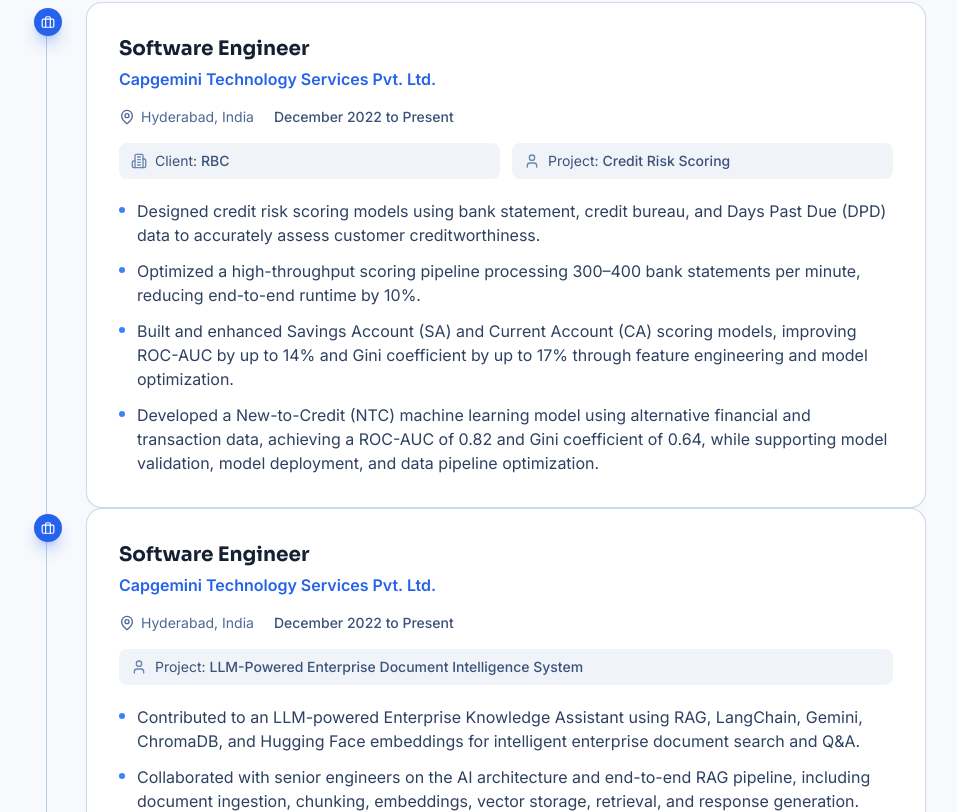
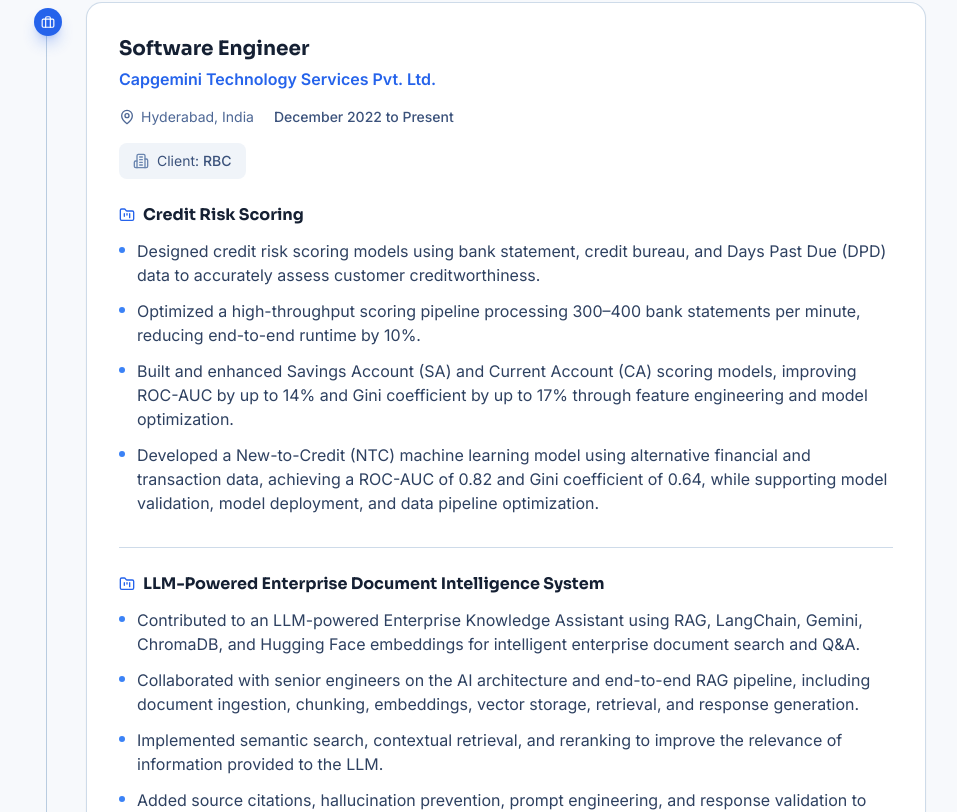
Before and after one commit to niharikajavvaji/portfolio_website, a React (Vite) app: page / in a window 1280 px wide. Shown: the part 1888-2700 px from the top of the page, without its empty margins (162-1119 px from the left). Built offline with nearby package versions, Linux system fonts and the light colour scheme.

Commit message:
Group Capgemini projects under a single company and client experience card

```diff
--- a/src/components/sections/Experience.tsx
+++ b/src/components/sections/Experience.tsx
@@ -1,5 +1,5 @@
 import { motion } from 'framer-motion';
-import { Briefcase, MapPin, Building2, User } from 'lucide-react';
+import { Briefcase, MapPin, Building2, FolderKanban } from 'lucide-react';
 import SectionHeading from '@/components/SectionHeading';
 import { experience } from '@/data/portfolio';
 import { fadeInUp, staggerContainer } from '@/lib/animations';
@@ -55,33 +55,46 @@ export default function Experience() {
                   </span>
                 </div>
 
-                <div className="mt-4 grid gap-3 sm:grid-cols-2">
                 {job.client && (
-                    <div className="flex items-start gap-2 rounded-lg bg-navy-50 px-3 py-2 text-sm dark:bg-navy-800/50">
-                      <Building2 className="mt-0.5 h-4 w-4 shrink-0 text-navy-400" />
+                  <div className="mt-4 inline-flex items-center gap-2 rounded-lg bg-navy-50 px-3.5 py-2 text-sm dark:bg-navy-800/50">
+                    <Building2 className="h-4 w-4 shrink-0 text-navy-400" />
                     <span className="text-navy-600 dark:text-navy-300">
                       Client: <span className="font-medium">{job.client}</span>
                     </span>
                   </div>
                 )}
-                  {job.project && (
-                    <div className={`flex items-start gap-2 rounded-lg bg-navy-50 px-3 py-2 text-sm dark:bg-navy-800/50 ${!job.client ? 'sm:col-span-2' : ''}`}>
-                      <User className="mt-0.5 h-4 w-4 shrink-0 text-navy-400" />
-                      <span className="text-navy-600 dark:text-navy-300">
-                        Project: <span className="font-medium">{job.project}</span>
-                      </span>
-                    </div>
-                  )}
+
+                <div className="mt-6 space-y-8">
+                  {job.projects.map((proj, pIdx) => (
+                    <div
+                      key={pIdx}
+                      className={
+                        pIdx > 0
+                          ? 'border-t border-navy-200/70 pt-6 dark:border-navy-700/60'
+                          : ''
+                      }
+                    >
+                      <div className="flex items-center gap-2">
+                        <FolderKanban className="h-4 w-4 shrink-0 text-accent-600 dark:text-accent-400" />
+                        <h4 className="font-display text-base font-bold text-navy-900 dark:text-white">
+                          {proj.title}
+                        </h4>
                       </div>
 
-                <ul className="mt-5 space-y-3">
-                  {job.points.map((point, i) => (
-                    <li key={i} className="flex gap-3 text-sm leading-relaxed text-navy-700 dark:text-navy-300 sm:text-base">
+                      <ul className="mt-3 space-y-3">
+                        {proj.points.map((point, i) => (
+                          <li
+                            key={i}
+                            className="flex gap-3 text-sm leading-relaxed text-navy-700 dark:text-navy-300 sm:text-base"
+                          >
                             <span className="mt-2 h-1.5 w-1.5 shrink-0 rounded-full bg-accent-500" />
                             <span>{point}</span>
                           </li>
                         ))}
                       </ul>
+                    </div>
+                  ))}
+                </div>
               </motion.div>
             </motion.div>
           ))}
--- a/src/data/portfolio.ts
+++ b/src/data/portfolio.ts
@@ -31,14 +31,30 @@ export const stats = [
   { value: '300 to 400', label: 'Statements Processed per Minute' },
 ];
 
-export const experience = [
+export interface ExperienceProject {
+  title: string;
+  points: string[];
+}
+
+export interface ExperienceItem {
+  company: string;
+  role: string;
+  location: string;
+  duration: string;
+  client?: string;
+  projects: ExperienceProject[];
+}
+
+export const experience: ExperienceItem[] = [
   {
     company: 'Capgemini Technology Services Pvt. Ltd.',
     role: 'Software Engineer',
     location: 'Hyderabad, India',
     duration: 'December 2022 to Present',
     client: 'RBC',
-    project: 'Credit Risk Scoring',
+    projects: [
+      {
+        title: 'Credit Risk Scoring',
         points: [
           'Designed credit risk scoring models using bank statement, credit bureau, and Days Past Due (DPD) data to accurately assess customer creditworthiness.',
           'Optimized a high-throughput scoring pipeline processing 300–400 bank statements per minute, reducing end-to-end runtime by 10%.',
@@ -47,16 +63,14 @@ export const experience = [
         ],
       },
       {
-    company: 'Capgemini Technology Services Pvt. Ltd.',
-    role: 'Software Engineer',
-    location: 'Hyderabad, India',
-    duration: 'December 2022 to Present',
-    project: 'LLM-Powered Enterprise Document Intelligence System',
+        title: 'LLM-Powered Enterprise Document Intelligence System',
         points: [
           'Contributed to an LLM-powered Enterprise Knowledge Assistant using RAG, LangChain, Gemini, ChromaDB, and Hugging Face embeddings for intelligent enterprise document search and Q&A.',
           'Collaborated with senior engineers on the AI architecture and end-to-end RAG pipeline, including document ingestion, chunking, embeddings, vector storage, retrieval, and response generation.',
           'Implemented semantic search, contextual retrieval, and reranking to improve the relevance of information provided to the LLM.',
           'Added source citations, hallucination prevention, prompt engineering, and response validation to improve answer reliability, traceability, and factual grounding.',
+        ],
+      },
     ],
   },
 ];
```
Lines whose indentation alone changed are shown as unchanged.
